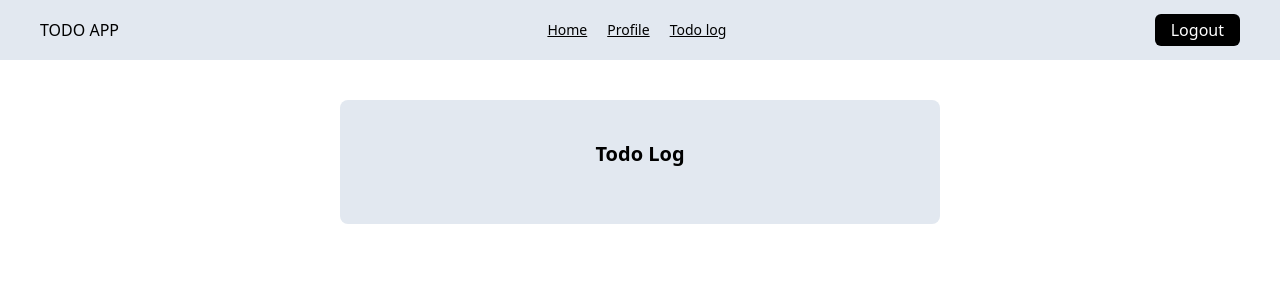
After one commit to Kethankrk/todo_mulearn_intern_task, a Django app: template mvt/templates/mvt/todolog.html in a window 1280 px wide. The commit adds this page. Shown: the top 300 px of the page. Run offline with Django 5.2, Linux system fonts and the light colour scheme; the template is opened without the code that fills it, so the values that code supplies are empty; parts of the project's set-up code (start-up, migrations or seed data) failed here and were passed over; some libraries are stand-ins or nearby versions.

Commit message:
added toodlog html page

```diff
--- /dev/null
+++ b/mvt/templates/mvt/navbar.html
@@ -0,0 +1,11 @@
+<nav class="h-[60px] flex items-center justify-between px-10 bg-slate-200">
+    <p>TODO APP</p>
+    <ul class="flex gap-5 text-sm underline cursor-pointer">
+      <li><a href="/">Home</a></li>
+      <li><a href="profile">Profile</a></li>
+      <li><a href="todolog">Todo log</a></li>
+    </ul>
+    <a href="logout">
+      <button class="px-4 py-1 rounded-md bg-black text-white hover:scale-105">Logout</button>
+    </a>
+  </nav>
--- /dev/null
+++ b/mvt/templates/mvt/todolog.html
@@ -0,0 +1,35 @@
+{% load static %}
+<!DOCTYPE html>
+<html lang="en">
+<head>
+    <meta charset="UTF-8">
+    <meta name="viewport" content="width=device-width, initial-scale=1.0">
+    <title>TODO LOG</title>
+    <link rel="stylesheet" href={% static 'style.css' %} />
+    <script src="https://cdn.tailwindcss.com"></script>
+</head>
+<body>
+    {% include 'mvt/navbar.html' %}
+    <main class="max-h-screen flex justify-center pt-10">
+        <div class="max-w-[600px] p-10 rounded-lg bg-slate-200 w-full">
+            <p class="text-center font-semibold text-xl mb-4">Todo Log</p>
+            <div class="flex flex-col gap-4">
+                {% for todo in todos %}
+                <div class="flex justify-between bg-slate-300 items-center py-2 px-4 rounded-md">
+                    <div>
+                        <p>{{todo.title}}</p>
+                        <p class="text-[10px]">created at: {{todo.created_at}} </p>
+                        <p class="text-[10px]">completed at: {{todo.completed_at}} </p>
+                    </div>
+                    <form method="POST" action="{% url 'delete_todo' %}">
+                        {% csrf_token %}
+                        <input type="hidden" name="todo_id" value="{{ todo.id }}">
+                        <button type="submit" class="rounded-md text-sm bg-red-200 px-2 py-2 hover:bg-red-300 delete-todo">Delete</button>
+                    </form>
+                </div>
+                {% endfor %}
+            </div>
+        </div>
+    </main>
+</body>
+</html>
```
Also changed, not shown: mvt/templates/mvt/index.html (+19 -11 lines), mvt/templates/mvt/todo.html (+12 -4 lines).
